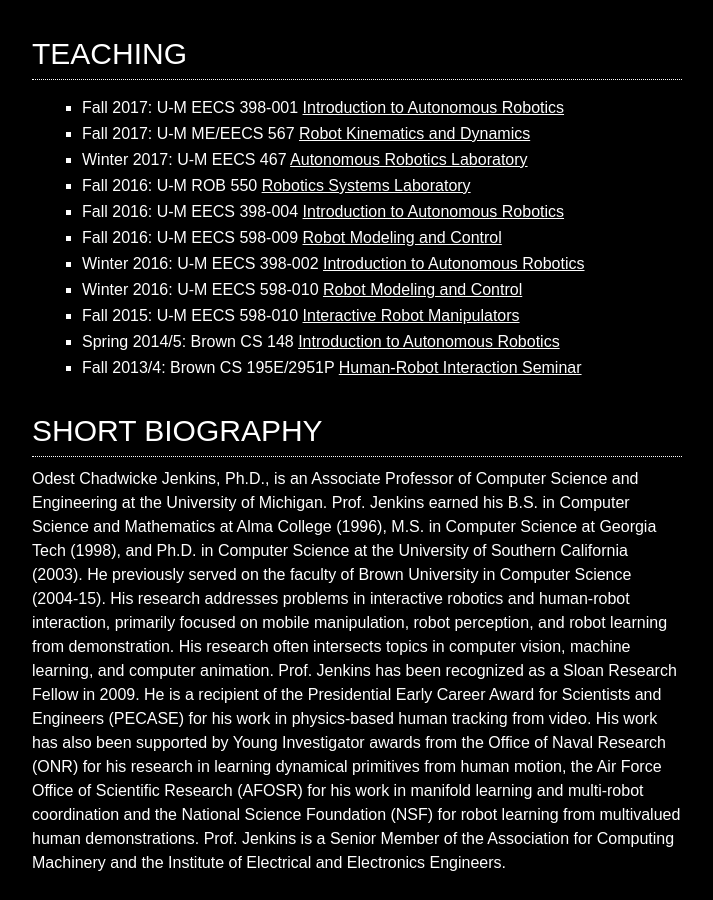
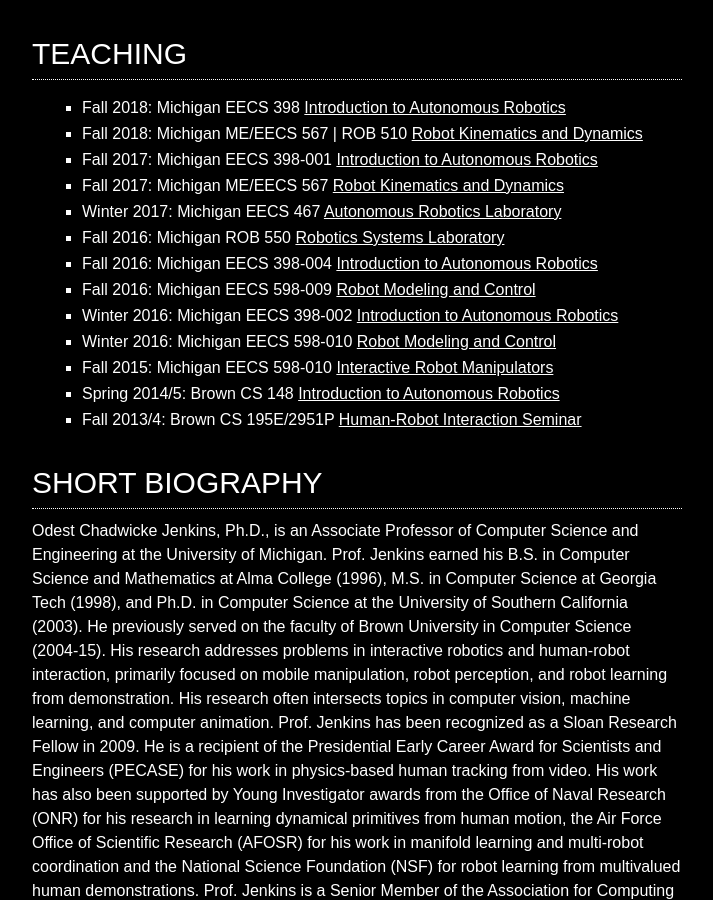
Before and after one commit to ocj-name/ocj-name.github.io, a plain HTML site: page index.html in a window 1280 px wide. Shown: the part 2790-3690 px from the top of the page, without its empty margins (358-1071 px from the left). Drawn offline with Linux system fonts and the light colour scheme; a web font is replaced by a local one.

Commit message:
minor updates

```diff
--- a/index.html
+++ b/index.html
@@ -187,18 +187,20 @@ A popular spinout from this talk was my TED presentation with Henry Evans that g
      <h3><a name="teaching"></a>Teaching</h3>
 
      <ul>
-          <li>Fall 2017: U-M EECS 398-001 <a href="http://autorob.github.io">Introduction to Autonomous Robotics</a></li>
-          <li>Fall 2017: U-M ME/EECS 567 <a href="http://autorob.github.io">Robot Kinematics and Dynamics</a></li>
+          <li>Fall 2018: Michigan EECS 398 <a href="http://autorob.github.io">Introduction to Autonomous Robotics</a></li>
+          <li>Fall 2018: Michigan ME/EECS 567 | ROB 510 <a href="http://autorob.github.io">Robot Kinematics and Dynamics</a></li>
+          <li>Fall 2017: Michigan EECS 398-001 <a href="http://autorob.github.io">Introduction to Autonomous Robotics</a></li>
+          <li>Fall 2017: Michigan ME/EECS 567 <a href="http://autorob.github.io">Robot Kinematics and Dynamics</a></li>
 <!--
           <li>Winter 2017: U-M EECS 467 <a href="http://www.engin.umich.edu/college/academics/bulletin/depts/eecs/courses#400levelcourses">Autonomous Robotics Laboratory</a></li>
 -->
-          <li>Winter 2017: U-M EECS 467 <a href="https://www.youtube.com/playlist?list=PLDutmfAv2lfZ9M0XyYfY4N8EwLJhy58G6">Autonomous Robotics Laboratory</a></li>
-          <li>Fall 2016: U-M ROB 550 <a href="http://robotics.umich.edu/academic-program/degree-requirements/">Robotics Systems Laboratory</a></li>
-          <li>Fall 2016: U-M EECS 398-004 <a href="http://autorob.github.io">Introduction to Autonomous Robotics</a></li>
-          <li>Fall 2016: U-M EECS 598-009 <a href="http://autorob.github.io">Robot Modeling and Control</a></li>
-          <li>Winter 2016: U-M EECS 398-002 <a href="http://autorob.github.io">Introduction to Autonomous Robotics</a></li>
-          <li>Winter 2016: U-M EECS 598-010 <a href="http://autorob.github.io">Robot Modeling and Control</a></li>
-          <li>Fall 2015: U-M EECS 598-010 <a href="http://ohseejay.github.io/interactive-robot-manipulators/">Interactive Robot Manipulators</a></li>
+          <li>Winter 2017: Michigan EECS 467 <a href="https://www.youtube.com/playlist?list=PLDutmfAv2lfZ9M0XyYfY4N8EwLJhy58G6">Autonomous Robotics Laboratory</a></li>
+          <li>Fall 2016: Michigan ROB 550 <a href="http://robotics.umich.edu/academic-program/degree-requirements/">Robotics Systems Laboratory</a></li>
+          <li>Fall 2016: Michigan EECS 398-004 <a href="http://autorob.github.io">Introduction to Autonomous Robotics</a></li>
+          <li>Fall 2016: Michigan EECS 598-009 <a href="http://autorob.github.io">Robot Modeling and Control</a></li>
+          <li>Winter 2016: Michigan EECS 398-002 <a href="http://autorob.github.io">Introduction to Autonomous Robotics</a></li>
+          <li>Winter 2016: Michigan EECS 598-010 <a href="http://autorob.github.io">Robot Modeling and Control</a></li>
+          <li>Fall 2015: Michigan EECS 598-010 <a href="http://ohseejay.github.io/interactive-robot-manipulators/">Interactive Robot Manipulators</a></li>
           <li>Spring 2014/5: Brown CS 148 <a href="http://browncs148.github.io/">Introduction to Autonomous Robotics</a></li>
           <li>Fall 2013/4: Brown CS 195E/2951P <a href="http://odestcj.github.io/hri-seminar/">Human-Robot Interaction Seminar</a></li>
      </ul>
```
Also changed, not shown: 8 other files.
